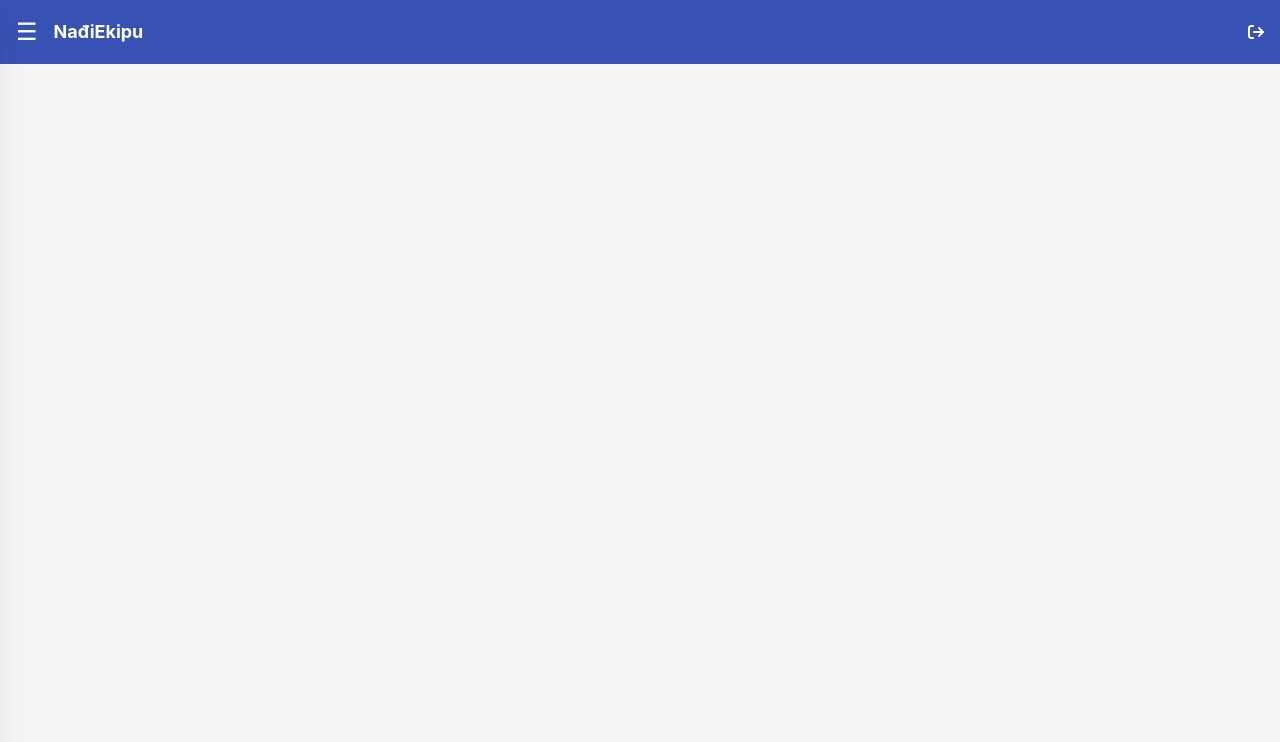
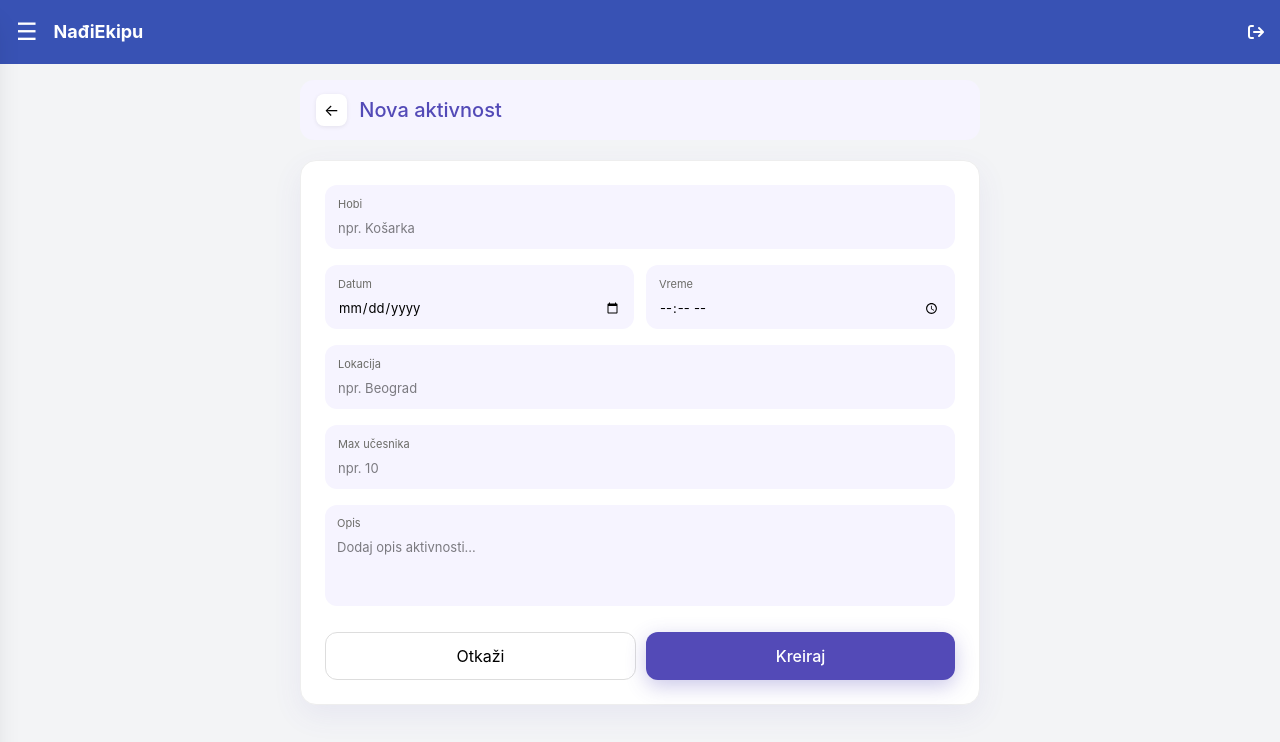
Before and after one commit to dusanveljkovic/NadjiEkipu, a React (Vite) app: page /create-activity in a window 1280 px wide. Shown: the top 742 px of the page. Built offline with nearby package versions, Linux system fonts and the light colour scheme.

Commit message:
create activity form

```diff
--- a/src/App.jsx
+++ b/src/App.jsx
@@ -10,6 +10,7 @@ import AdminRequests from "./pages/AdminRequests";
 import AdminAllUsers from "./pages/AdminAllUsers";
 import MyInterests from "./pages/MyInterests";
 import MyActivites from "./pages/MyActivities"
+import CreateActivity from "./pages/CreateActivity";
 
 function App() {
   const location = useLocation();
@@ -30,6 +31,7 @@ function App() {
           <Route path="/all-users" element={<AdminAllUsers />}/>
           <Route path="/my-interests" element={<MyInterests />}/>
           <Route path="/my-activities" element={<MyActivites />}/>
+          <Route path="create-activity" element={<CreateActivity />}/>
         </Routes>
       </div>
     </div>
--- a/src/data/users.js
+++ b/src/data/users.js
@@ -2,7 +2,7 @@ export const users = [
   {
     id: 1,
     fullName: "jana",
-    username: "voli_fonovca",
+    username: "jana",
     email: "jana@gmail.com",
     birthYear: 2004,
 
@@ -16,37 +16,30 @@ export const users = [
   },
   {
     id: 3,
-    fullName: "fonovac",
-    username: "voli_janu",
-    email: "fonovac@gmail.com",
-    birthYear: 2004,
-  },
-  {
-    id: 4,
-    fullName: "matija",
-    username: "voli_anu",
-    email: "matija@gmail.com",
-    birthYear: 2000,
-  },
-  {
-    id: 5,
     fullName: "maki",
     username: "maki",
     email: "maki@gmail.com",
     birthYear: 2004,
   },
   {
-    id: 6,
+    id: 4,
     fullName: "mare",
     username: "mare",
     email: "mare@gmail.com",
     birthYear: 2004,
   },
   {
-    id: 7,
+    id: 5,
     fullName: "teodora",
     username: "teodora",
     email: "teodora@gmail.com",
     birthYear: 2004,
   },
+  {
+    id: 6,
+    fullName: "savo",
+    username: "savo",
+    email: "savo@gmail.com",
+    birthYear: 2008,
+  },
 ];
--- /dev/null
+++ b/src/pages/CreateActivity.jsx
@@ -0,0 +1,224 @@
+import { useState } from "react";
+
+const ACCENT = "#534AB7";
+const SOFT = "#F6F4FF";
+
+export default function CreateActivity({ onCreate, onBack }) {
+
+  const [form, setForm] = useState({
+    hobby: "",
+    date: "",
+    time: "",
+    location: "",
+    max: "",
+    description: "",
+  });
+
+  const handleChange = (e) => {
+    setForm((prev) => ({
+      ...prev,
+      [e.target.name]: e.target.value,
+    }));
+  };
+
+  const handleSubmit = (e) => {
+    e.preventDefault();
+
+    if (!form.hobby || !form.date || !form.time || !form.location || !form.max) {
+      alert("Popuni sva obavezna polja");
+      return;
+    }
+
+    const newActivity = {
+      id: Date.now(),
+      hobby: form.hobby,
+      date: form.date,
+      time: form.time,
+      location: form.location,
+      signed: 0,
+      max: parseInt(form.max),
+      description: form.description,
+    };
+
+    onCreate(newActivity);
+    onBack();
+  };
+
+  return (
+    <div
+      style={{
+        maxWidth: 680,
+        margin: "0 auto",
+        display: "flex",
+        flexDirection: "column",
+        gap: 20,
+      }}
+    >
+      {/* HEADER */}
+      <div
+        style={{
+          display: "flex",
+          alignItems: "center",
+          gap: 12,
+          background: SOFT,
+          padding: "14px 16px",
+          borderRadius: 14,
+        }}
+      >
+        <button
+          onClick={onBack}
+          style={{
+            border: "none",
+            background: "white",
+            borderRadius: 8,
+            padding: "4px 8px",
+            cursor: "pointer",
+            boxShadow: "0 1px 4px rgba(0,0,0,0.08)",
+          }}
+        >
+          ←
+        </button>
+
+        <h1 style={{ fontSize: 20, fontWeight: 500, margin: 0, color: ACCENT }}>
+          Nova aktivnost
+        </h1>
+      </div>
+
+      {/* FORM */}
+      <form
+        onSubmit={handleSubmit}
+        style={{
+          background: "white",
+          borderRadius: 16,
+          padding: "24px",
+          display: "flex",
+          flexDirection: "column",
+          gap: 16,
+          border: "1px solid #eee",
+          boxShadow: "0 10px 30px rgba(83,74,183,0.08)",
+        }}
+      >
+        {/* Hobby */}
+        <Input label="Hobi" name="hobby" value={form.hobby} onChange={handleChange} placeholder="npr. Košarka" />
+
+        {/* Date + Time */}
+        <div style={{ display: "flex", gap: 12 }}>
+          <Input type="date" label="Datum" name="date" value={form.date} onChange={handleChange} />
+          <Input type="time" label="Vreme" name="time" value={form.time} onChange={handleChange} />
+        </div>
+
+        {/* Location */}
+        <Input label="Lokacija" name="location" value={form.location} onChange={handleChange} placeholder="npr. Beograd" />
+
+        {/* Max */}
+        <Input type="number" label="Max učesnika" name="max" value={form.max} onChange={handleChange} placeholder="npr. 10" />
+
+        {/* Description */}
+        <div
+          style={{
+            display: "flex",
+            flexDirection: "column",
+            gap: 6,
+            background: SOFT,
+            padding: "10px 12px",
+            borderRadius: 12,
+          }}
+        >
+          <label style={{ fontSize: 11, color: "#6b6b67" }}>Opis</label>
+          <textarea
+            name="description"
+            value={form.description}
+            onChange={handleChange}
+            rows={3}
+            style={{
+              border: "none",
+              outline: "none",
+              background: "transparent",
+              fontSize: 13,
+              resize: "none",
+            }}
+            placeholder="Dodaj opis aktivnosti..."
+          />
+        </div>
+
+        {/* Buttons */}
+        <div style={{ display: "flex", gap: 10, marginTop: 10 }}>
+          <button
+            type="button"
+            onClick={onBack}
+            style={secondaryBtn}
+          >
+            Otkaži
+          </button>
+
+          <button
+            type="submit"
+            style={primaryBtn}
+            onMouseDown={(e) => (e.currentTarget.style.transform = "scale(0.97)")}
+            onMouseUp={(e) => (e.currentTarget.style.transform = "scale(1)")}
+          >
+            Kreiraj
+          </button>
+        </div>
+      </form>
+    </div>
+  );
+}
+
+/* ================= INPUT ================= */
+
+function Input({ label, ...props }) {
+  return (
+    <div
+      style={{
+        display: "flex",
+        flexDirection: "column",
+        gap: 6,
+        flex: 1,
+        background: SOFT,
+        padding: "10px 12px",
+        borderRadius: 12,
+        border: "1px solid transparent",
+        transition: "0.15s",
+      }}
+      onFocus={(e) => (e.currentTarget.style.borderColor = ACCENT)}
+      onBlur={(e) => (e.currentTarget.style.borderColor = "transparent")}
+    >
+      <label style={{ fontSize: 11, color: "#6b6b67" }}>{label}</label>
+
+      <input
+        {...props}
+        style={{
+          border: "none",
+          outline: "none",
+          background: "transparent",
+          fontSize: 13,
+        }}
+      />
+    </div>
+  );
+}
+
+/* ================= BUTTONS ================= */
+
+const primaryBtn = {
+  flex: 1,
+  padding: "11px",
+  borderRadius: 12,
+  border: "none",
+  background: ACCENT,
+  color: "white",
+  fontWeight: 500,
+  cursor: "pointer",
+  boxShadow: "0 6px 20px rgba(83,74,183,0.3)",
+  transition: "transform 0.1s",
+};
+
+const secondaryBtn = {
+  flex: 1,
+  padding: "11px",
+  borderRadius: 12,
+  border: "1px solid #ddd",
+  background: "white",
+  cursor: "pointer",
+};
--- a/src/pages/MyActivities.jsx
+++ b/src/pages/MyActivities.jsx
@@ -1,5 +1,6 @@
 import { useState } from "react";
 import FillBar from "../components/FillBar"
+import CreateActivity from "./CreateActivity";
 
 const HOBBY_COLORS = [
   { bg: "#EEEDFE", color: "#534AB7", border: "#AFA9EC" },
@@ -186,6 +187,7 @@ function ActivityCard({ activity, onDelete }) {
 }
 
 export default function MyActivities() {
+
   const [activities, setActivities]     = useState(INITIAL_ACTIVITIES);
   const [page, setPage]                 = useState("list");      // "list" | "create"
   const [toDelete, setToDelete]         = useState(null);
@@ -215,7 +217,7 @@ export default function MyActivities() {
       )}
 
       {page === "create" ? (
-        <CreatePage onCreate={handleCreate} onBack={() => setPage("list")} />
+        <CreateActivity onCreate={handleCreate} onBack={() => setPage("list")} />
       ) : (
         <div style={{ maxWidth: 680, margin: "0 auto", display: "flex", flexDirection: "column", gap: 20 }}>
 
```
